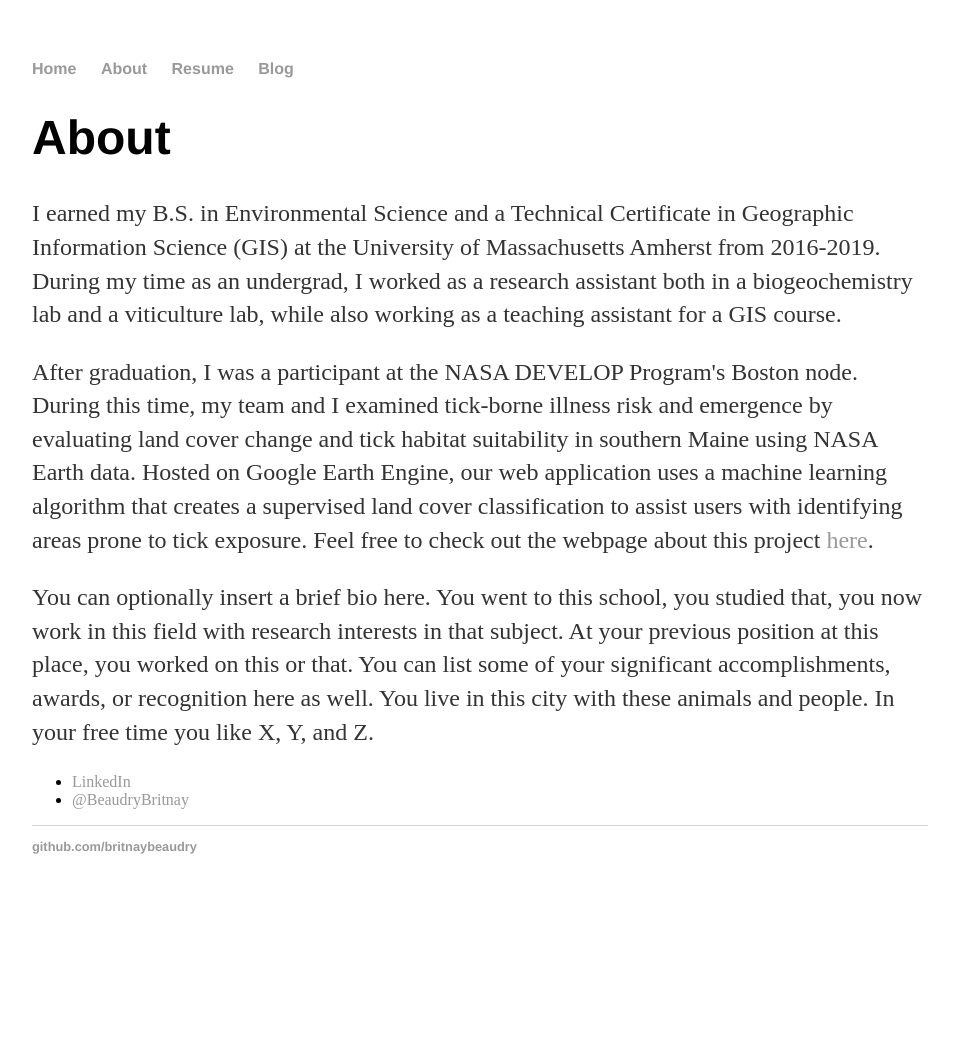
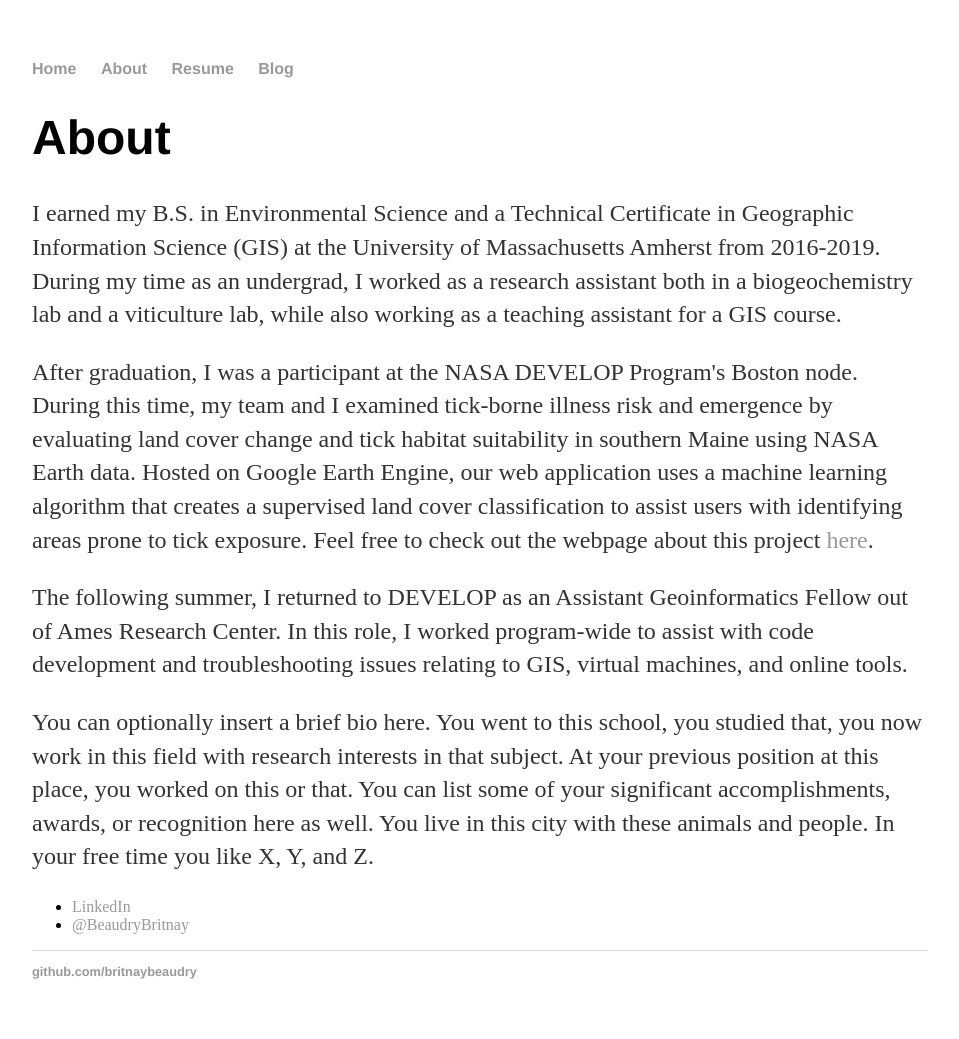
Before and after one commit to britnaybeaudry/britnaybeaudry.github.io, a Jekyll site: the page built from about/index.html, in a window 1280 px wide. Shown: the whole page, without its empty margins (160-1119 px from the left). Built offline with Jekyll 4.4.1, drawn with Linux system fonts in a browser that asks for light colours; before the commit the page ends 914 px from its top, so only the background shows below that.

Commit message:
Update index.html

```diff
--- a/about/index.html
+++ b/about/index.html
@@ -11,7 +11,10 @@ title: About Britnay Beaudry
 			<p>After graduation, I was a participant at the NASA DEVELOP Program's Boston node. During this time, my team and I examined tick-borne illness risk and emergence by evaluating land cover change and tick habitat suitability in southern Maine using NASA Earth data.
 			Hosted on Google Earth Engine, our web application uses a machine learning algorithm that creates a supervised land cover classification to assist users with identifying areas prone to tick exposure.
 			Feel free to check out the webpage about this project <a href="https://develop.larc.nasa.gov/2019/summer/SouthernMaineHealthAQ.html">here</a>.</p>
-				<p>You can optionally insert a brief bio here. You went to this school, you studied that, you now work in this field with research interests in that subject. At your previous position at this place, you worked on this or that. You can list some of your significant accomplishments, awards, or recognition here as well. You live in this city with these animals and people. In your free time you like X, Y, and Z.</p>
+
+			<p>The following summer, I returned to DEVELOP as an Assistant Geoinformatics Fellow out of Ames Research Center. In this role, I worked program-wide to assist with code development and troubleshooting issues relating to GIS, virtual machines, and online tools.
+
+			<p>You can optionally insert a brief bio here. You went to this school, you studied that, you now work in this field with research interests in that subject. At your previous position at this place, you worked on this or that. You can list some of your significant accomplishments, awards, or recognition here as well. You live in this city with these animals and people. In your free time you like X, Y, and Z.</p>
 
 			<ul class="contacts">
 				<li><a href="https://www.linkedin.com/in/britnaybeaudry/">LinkedIn</a></li>
```
